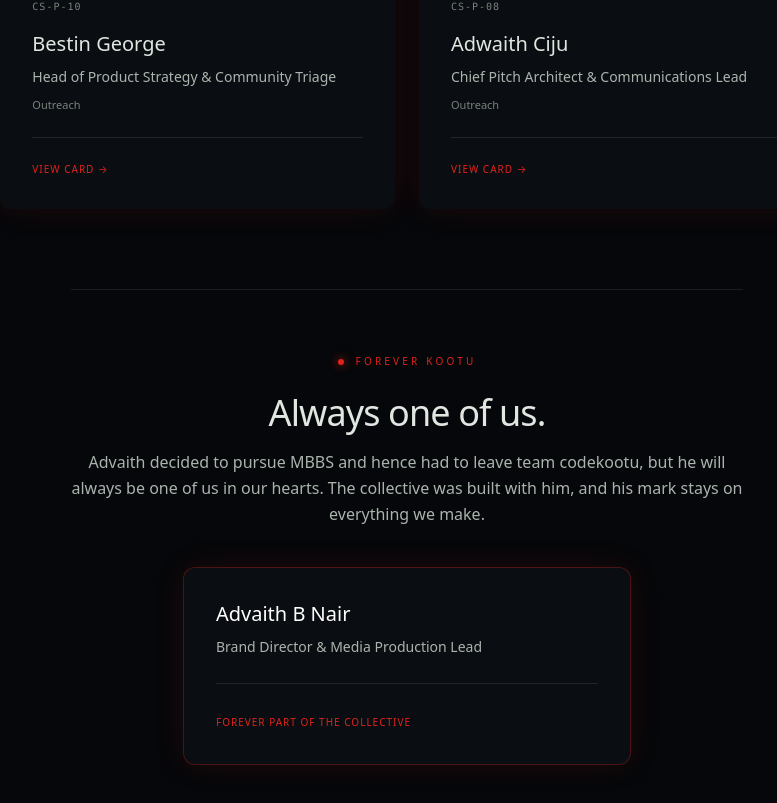
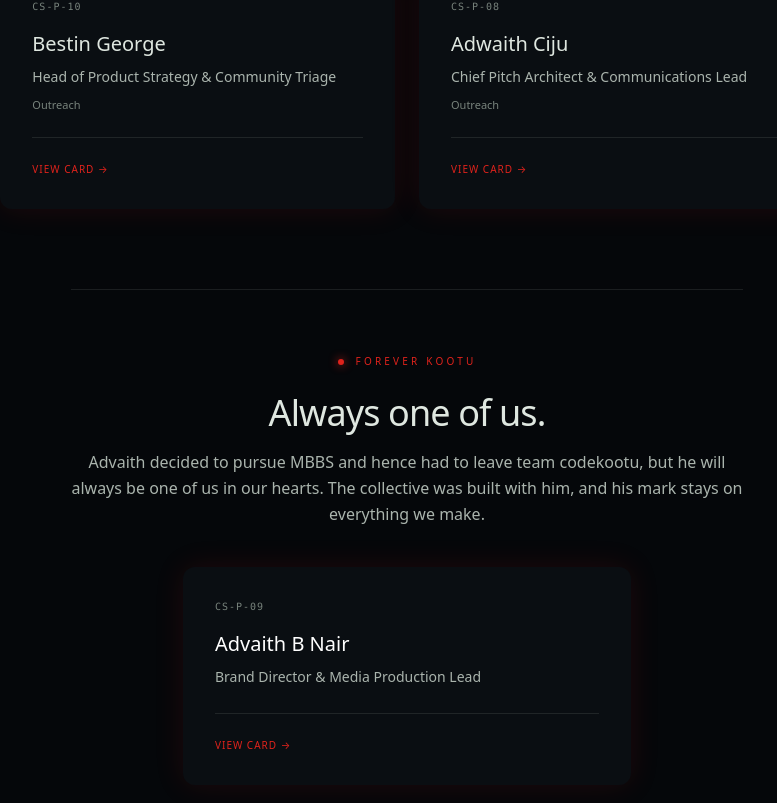
Before and after one commit to codekootu/codekootu, a Next.js app: page /members in a window 1280 px wide. Shown: the part 3310-4113 px from the top of the page, without its empty margins (233-1010 px from the left). Built offline with nearby package versions, Linux system fonts and the light colour scheme.

Commit message:
Update page.tsx

```diff
--- a/src/app/members/page.tsx
+++ b/src/app/members/page.tsx
@@ -118,13 +118,17 @@ export default function MembersPage() {
             Advaith decided to pursue MBBS and hence had to leave team codekootu, but he will always be one of us in our hearts.
             The collective was built with him, and his mark stays on everything we make.
           </p>
-          <div className="text-left relative w-full max-w-md mx-auto p-6 md:p-8 bg-[#0a0e12] border border-[#e0231c]/30 rounded-xl overflow-hidden shadow-[0_0_30px_rgba(224,35,28,0.12)]">
+          <button
+            onClick={() => setSelected(ADVAITH)}
+            className="text-left group relative w-full max-w-md mx-auto p-6 md:p-8 bg-[#0a0e12] border border-[#e0231c]/30 hover:border-[#e0231c] shadow-[0_0_30px_rgba(224,35,28,0.12)] hover:shadow-[0_0_40px_rgba(224,35,28,0.25)] transition-all duration-300 rounded-xl overflow-hidden"
+          >
+            <div className="text-[10px] font-mono tracking-widest text-[#78837c] mb-4">{ADVAITH.id}</div>
             <h3 className="text-xl font-medium text-white mb-2">{ADVAITH.name}</h3>
             <p className="text-sm text-[#aab4ad] leading-relaxed">{ADVAITH.title}</p>
-            <div className="mt-6 pt-6 border-t border-[#dfe7e0]/10">
-              <span className="text-[10px] uppercase tracking-widest text-[#e0231c]">Forever part of the collective</span>
+            <div className="flex items-center gap-3 mt-6 pt-6 border-t border-[#dfe7e0]/10">
+              <span className="text-[10px] uppercase tracking-widest text-[#e0231c]">View Card →</span>
             </div>
-          </div>
+          </button>
         </div>
       </div>
 
```
